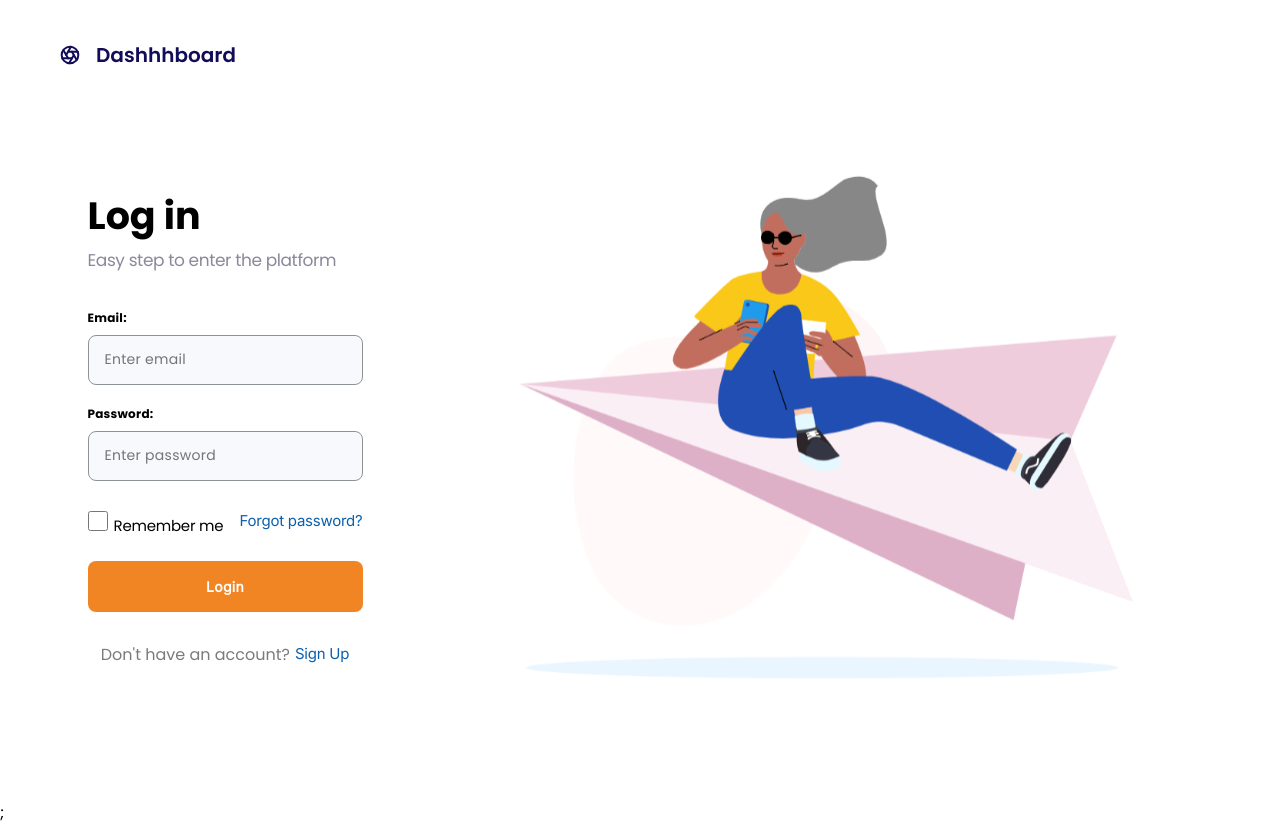
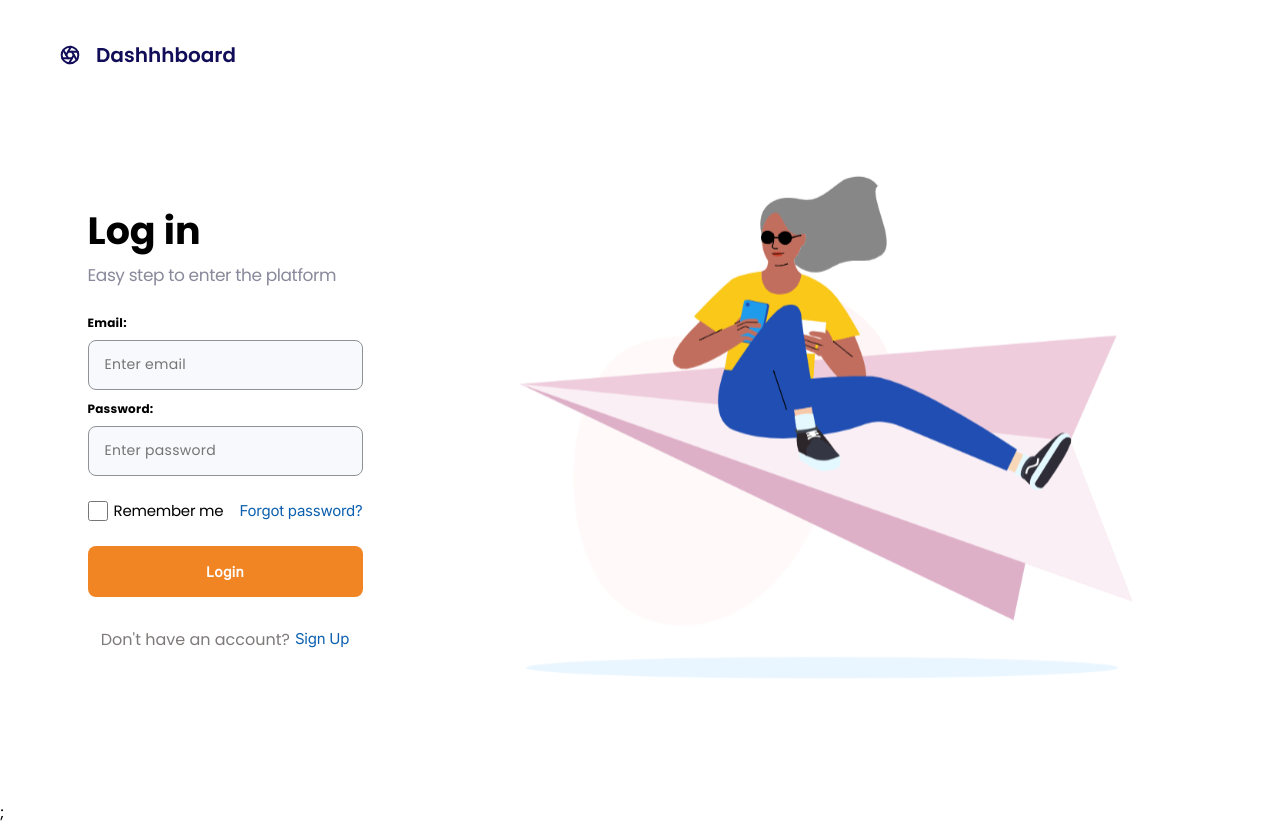
Before and after one commit to HackYourFuture-CPH/class-25-erikson, a React (Create React App) app in the folder frontend/: page /login in a window 1280 px wide. Built offline with nearby package versions, Linux system fonts and the light colour scheme; no server answers.

Commit message:
small improvement

```diff
--- a/frontend/src/components/formDetails/sales/SalesForm.module.css
+++ b/frontend/src/components/formDetails/sales/SalesForm.module.css
@@ -47,7 +47,3 @@
   border: 1px solid #f1f2f4;
   text-align: center;
 }
-
-label {
-  margin-top: 10px;
-}
```
